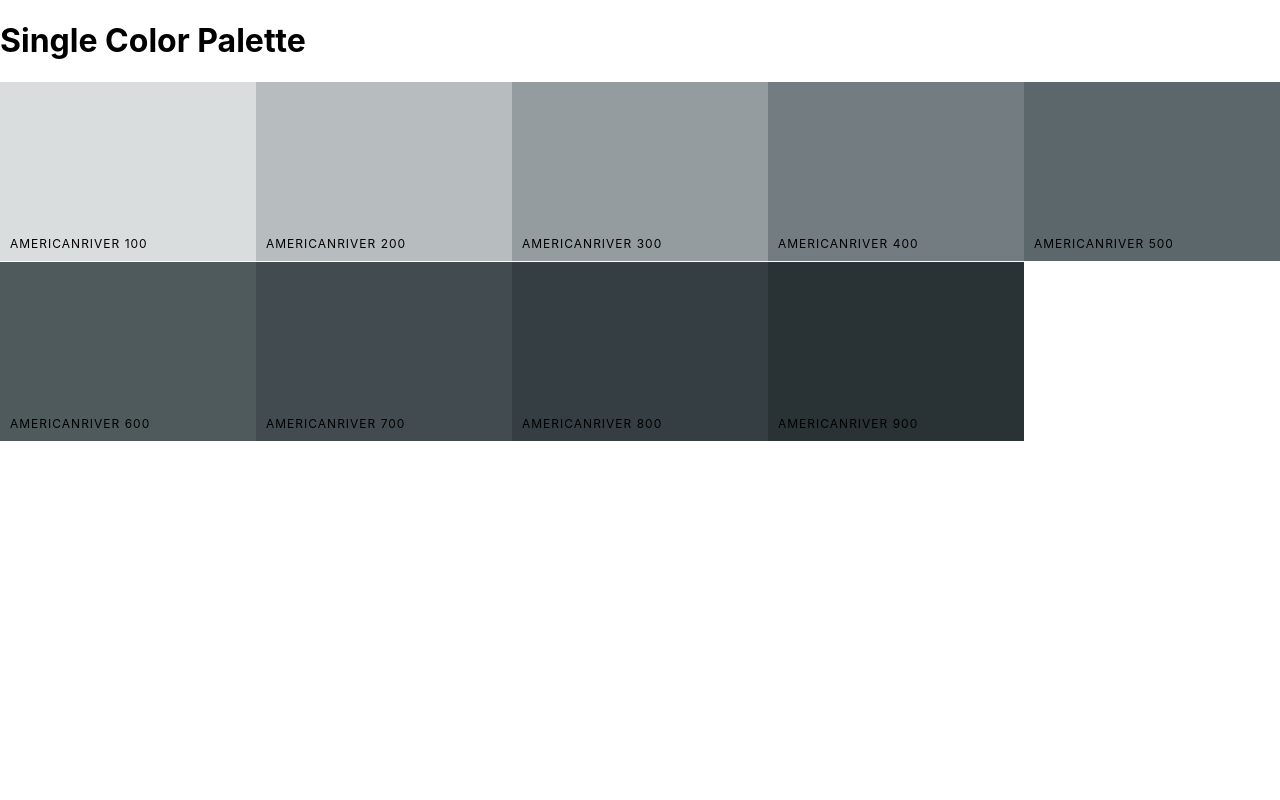
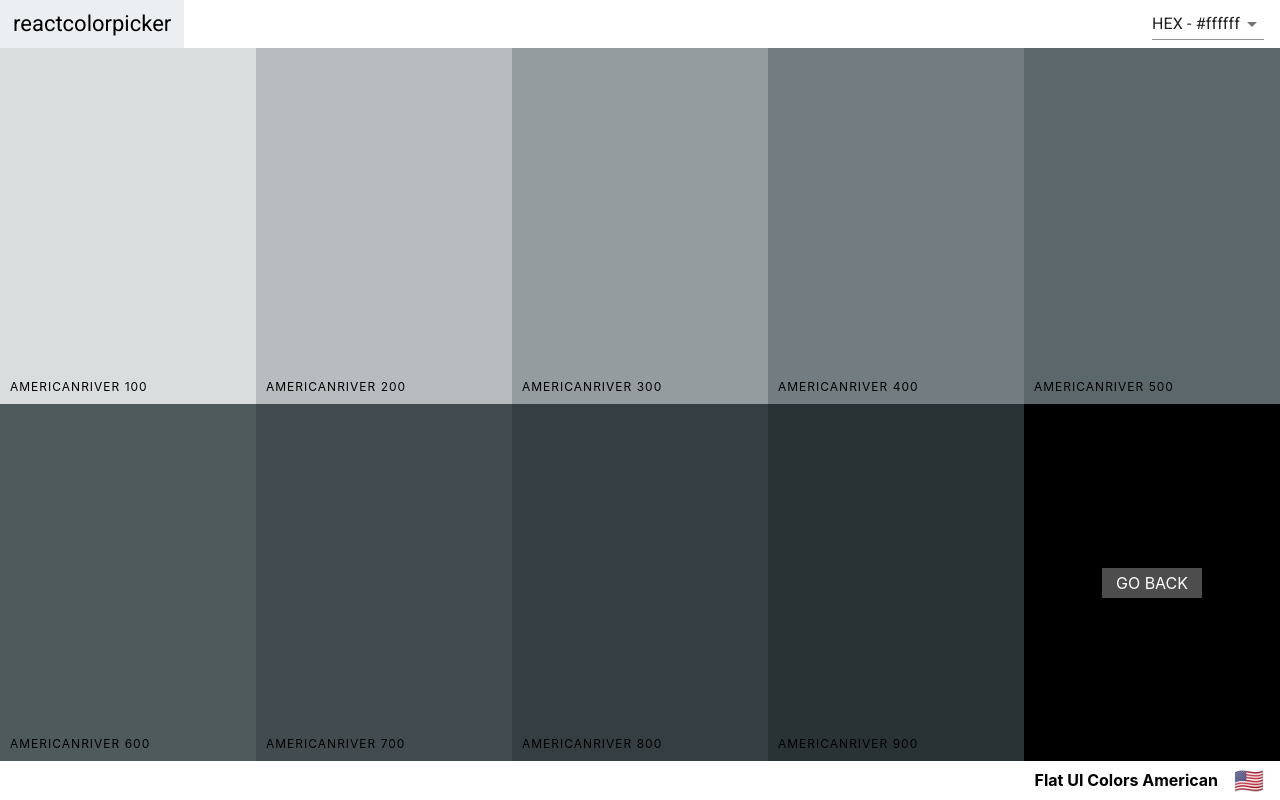
Before and after one commit to BryantVaughn/color-palette, a React (Create React App) app: page /palette/flat-ui-colors-american/americanriver in a window 1280 px wide. Built offline with nearby package versions, Linux system fonts and the light colour scheme.

Commit message:
Add go back Link in SingleColorPalette

```diff
--- a/src/ColorBox.css
+++ b/src/ColorBox.css
@@ -8,7 +8,16 @@
   margin-bottom: -3.5px;
 }
 
-.copy-button {
+.SingleColorPalette .ColorBox {
+  height: 50%;
+}
+
+.ColorBox.go-back {
+  background-color: black;
+}
+
+.copy-button,
+.back-button {
   width: 100px;
   height: 30px;
   position: absolute;
@@ -25,6 +34,10 @@
   color: white;
   text-transform: uppercase;
   border: none;
+  text-decoration: none;
+}
+
+.copy-button {
   opacity: 0;
 }
 .ColorBox:hover .copy-button {
--- a/src/Navbar.js
+++ b/src/Navbar.js
@@ -30,7 +30,7 @@ class Navbar extends Component {
   }
 
   render() {
-    const { level, changeLevel } = this.props;
+    const { level, changeLevel, showingAllColors } = this.props;
     const { format, open } = this.state;
 
     return (
@@ -38,6 +38,7 @@ class Navbar extends Component {
         <div className="logo">
           <Link to="/">reactcolorpicker</Link>
         </div>
+        { showingAllColors && (
           <div className="slider-container">
             <span>Level: { level }</span>
             <div className="slider">
@@ -62,6 +63,7 @@ class Navbar extends Component {
               />
             </div>
           </div>
+        )}
         <div className="select-container">
           <Select value={ format } onChange={ this.handleFormatChange }>
             <MenuItem value="hex">HEX - #ffffff</MenuItem>
--- a/src/Palette.js
+++ b/src/Palette.js
@@ -1,6 +1,7 @@
 import React, { Component } from 'react';
 import ColorBox from './ColorBox';
 import Navbar from './Navbar';
+import PaletteFooter from './PaletteFooter';
 import './Palette.css';
 
 class Palette extends Component {
@@ -41,14 +42,15 @@ class Palette extends Component {
           handleChange={ this.changeFormat }
           level={ level }
           changeLevel={ this.changeLevel }
+          showingAllColors
         />
         <div className="Palette-colors">
           { colorBoxes }
         </div>
-        <footer className="Palette-footer">
-          { paletteName }
-          <span className="emoji">{ emoji }</span>
-        </footer>
+        <PaletteFooter
+          paletteName={ paletteName }
+          emoji={ emoji }
+        />
       </div>
     );
   }
--- /dev/null
+++ b/src/PaletteFooter.js
@@ -0,0 +1,13 @@
+import React from 'react'
+
+function PaletteFooter(props) {
+  const { paletteName, emoji } = props;
+  return (
+    <footer className="Palette-footer">
+      { paletteName }
+      <span className="emoji">{ emoji }</span>
+    </footer>
+  );
+}
+
+export default PaletteFooter;
--- a/src/SingleColorPalette.js
+++ b/src/SingleColorPalette.js
@@ -1,10 +1,21 @@
 import React, { Component } from 'react';
+import PaletteFooter from './PaletteFooter';
 import ColorBox from './ColorBox';
+import Navbar from './Navbar';
+import { Link } from 'react-router-dom';
 
 class SingleColorPalette extends Component {
   constructor(props) {
     super(props);
     this._shades = this.gatherShades(this.props.palette, this.props.colorId);
+    this.state = {
+      format: "hex"
+    };
+    this.changeFormat = this.changeFormat.bind(this);
+  }
+
+  changeFormat(val) {
+    this.setState({ format: val });
   }
 
   gatherShades(palette, colorToFilterBy) {
@@ -20,19 +31,38 @@ class SingleColorPalette extends Component {
   }
 
   render() {
+    const { format } = this.state;
+    const { paletteName, emoji, id } = this.props.palette;
     const colorBoxes = this._shades.map(color => (
       <ColorBox
-        key={ color.id }
+        key={ color.name }
         name={ color.name }
-        background={ color.hex }
+        background={ color[format] }
         showLink={ false }
       />
     ));
 
     return (
-      <div className="Palette">
-        <h1>Single Color Palette</h1>
-        <div className="Palette-colors">{ colorBoxes }</div>
+      <div className="SingleColorPalette Palette">
+        <Navbar
+          handleChange={ this.changeFormat }
+          showingAllColors={ false }
+        />
+        <div className="Palette-colors">
+          { colorBoxes }
+          <div className="go-back ColorBox">
+            <Link
+              to={ `/palette/${ id }` }
+              className="back-button"
+            >
+              Go Back
+            </Link>
+          </div>
+        </div>
+        <PaletteFooter
+          paletteName={ paletteName }
+          emoji={ emoji }
+        />
       </div>
     );
   }
```
Lines whose indentation alone changed are shown as unchanged.
